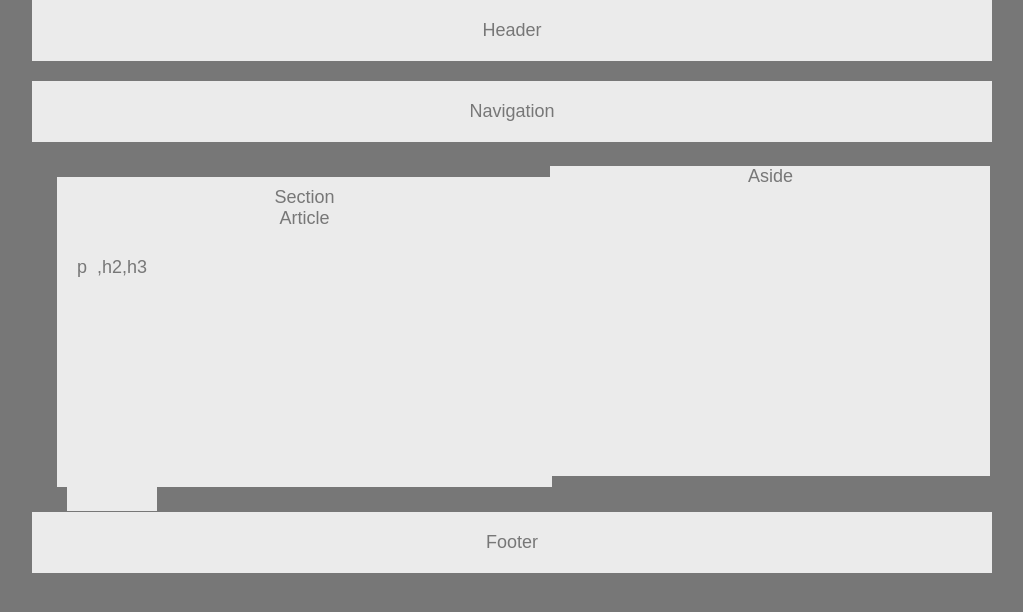
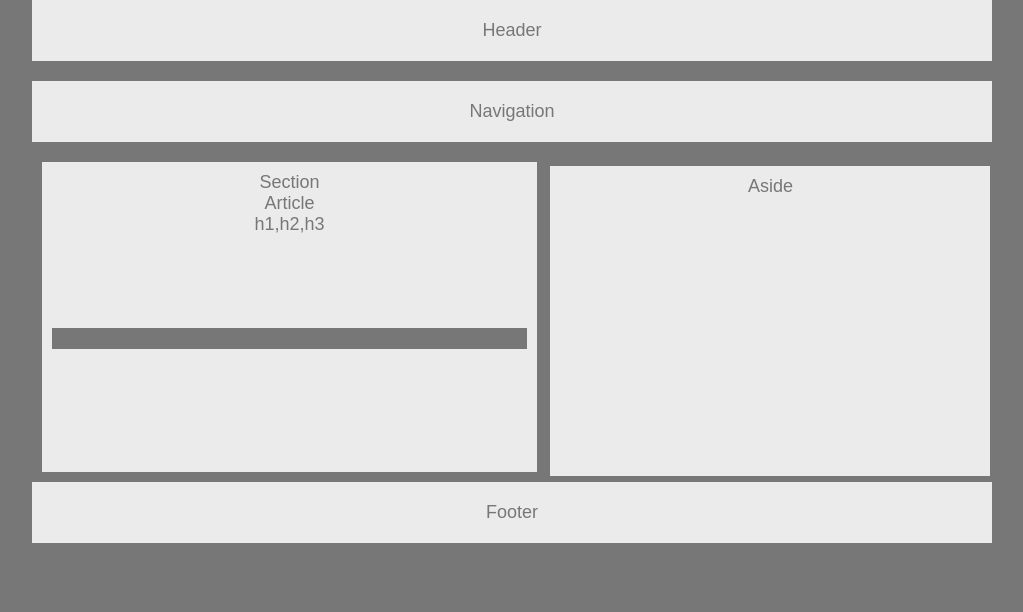
Before and after one commit to jamesssd/HW-Wirefram, a plain HTML site: page index.html in a window 1280 px wide. Shown: the whole page, without its empty margins (128-1151 px from the left). Drawn offline with Linux system fonts and the light colour scheme.

Commit message:
updatedFinal

```diff
--- a/index.html
+++ b/index.html
@@ -15,7 +15,7 @@
         <div class="section"> Section
             <br>
             Article
-            <p>h1,h2,h3<p>
+            <div class="p">h1,h2,h3</div>
 
             <p>p</p>
 
--- a/style.css
+++ b/style.css
@@ -29,7 +29,7 @@ body {
 .section {
     background: #ebebeb;
     padding: 10px;
-    margin: 25px;
+    margin: 10px;
     float: left;
     width: 495px;
     height: 310px;
@@ -41,21 +41,19 @@ article {
     color: #ebebeb;
     height: 55%;
     margin: 25px;
-    padding: 10px;
+    padding: 30px;
     width: 70%;
 }
 
-p {
+.p {
     color: #777;
     background: #ebebeb;
     height: 33%;
-    padding: 10px;
-    position: absolute;
 
 }
 .aside {
     background-color: #ebebeb;
-    padding: 0px;
+    padding: 10px;
     margin: 20px auto;
     font-size: 18px;
     width: 440px;
```
